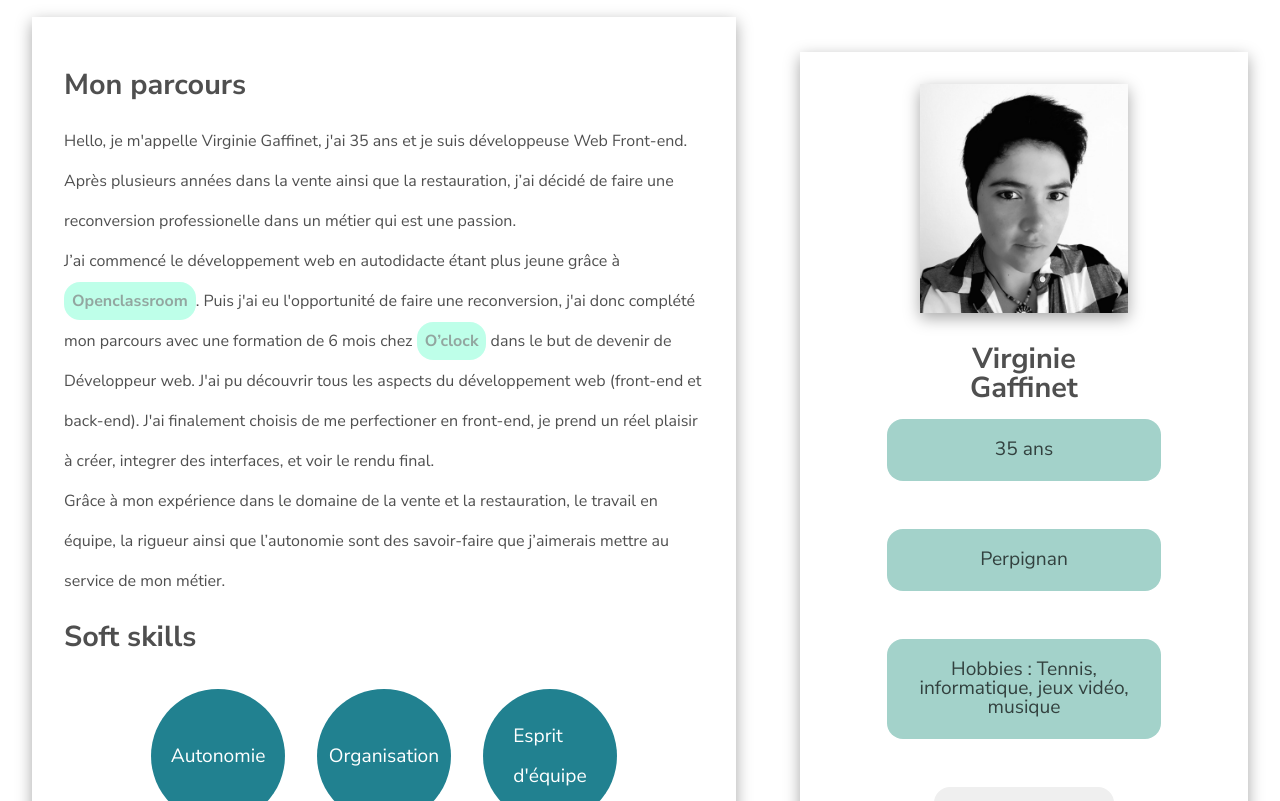
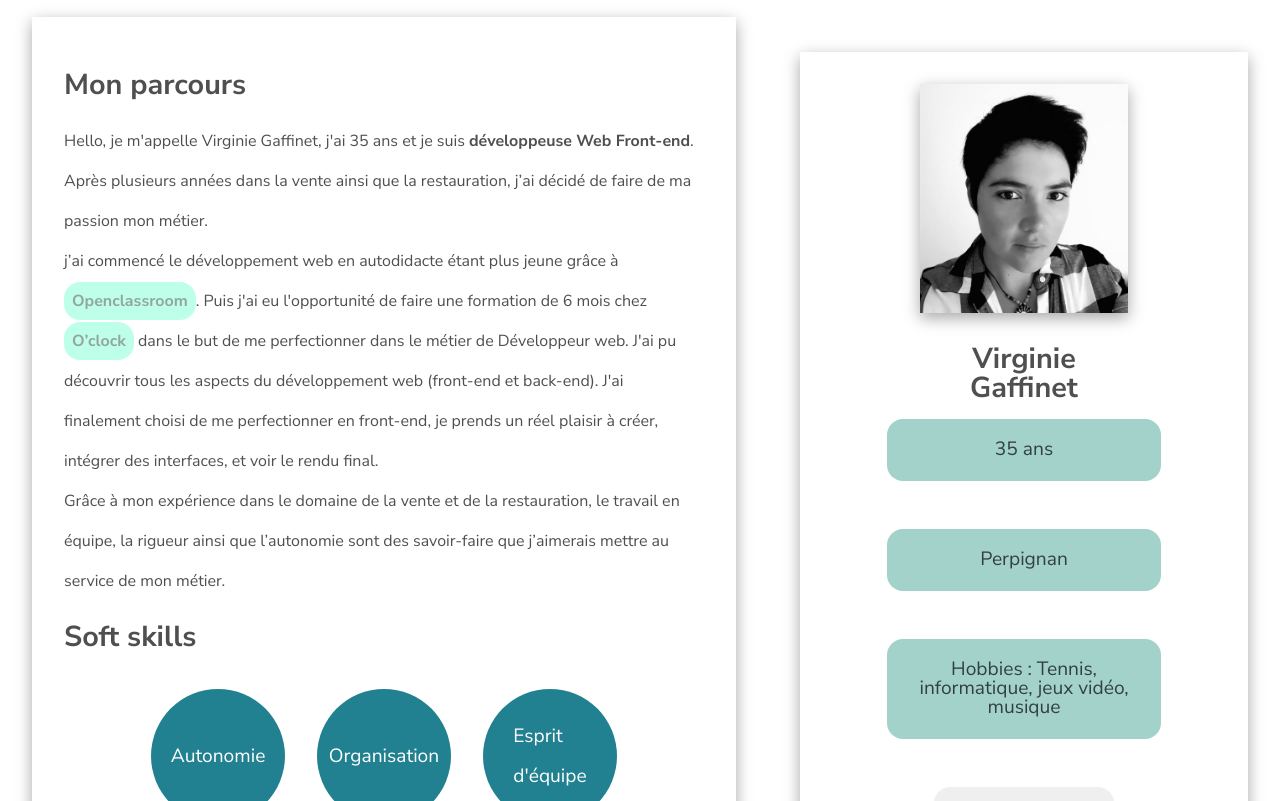
Before and after one commit to VirginieGaffinet/VirginieGaffinet.github.io, a React (Create React App) app: page / in a window 1280 px wide. Shown: the part 700-1501 px from the top of the page. Built offline with nearby package versions, Linux system fonts and the light colour scheme.

Commit message:
some text updated

```diff
--- a/src/components/About/About.css
+++ b/src/components/About/About.css
@@ -17,6 +17,10 @@
   flex-direction: column;
   align-items: center;
   box-shadow: var(--boxShadow);
+}
+
+.about-dev {
+  font-weight: var(--bold);
 }
 
 .about-title {
--- a/src/components/About/About.js
+++ b/src/components/About/About.js
@@ -17,9 +17,9 @@ function About() {
       <div className='about first-part-about-container'>
         <div className='main-about-container'>
           <h4 className='small-title'>Mon parcours</h4>
-          <p className='main-about'>Hello, je m'appelle Virginie Gaffinet, j'ai 35 ans et je suis développeuse Web Front-end. Après plusieurs années dans la vente ainsi que la restauration, j’ai décidé de faire une reconversion professionelle dans un métier qui est une passion.</p>
-          <p className='main-about'>J’ai commencé le développement web en autodidacte étant plus jeune grâce à <a href="https://openclassrooms.com/fr/" className='formation-name'>Openclassroom</a>. Puis j'ai eu l'opportunité de faire une reconversion, j'ai donc complété mon parcours avec une formation de 6 mois chez <a href="https://oclock.io/" className='formation-name'>O’clock</a> dans le but de devenir de Développeur web. J'ai pu découvrir tous les aspects du développement web (front-end et back-end). J'ai finalement choisis de me perfectioner en front-end, je prend un réel plaisir à créer, integrer des interfaces, et voir le rendu final.</p>
-          <p className='main-about'>Grâce à mon expérience dans le domaine de la vente et la restauration, le travail en équipe, la rigueur ainsi que l’autonomie sont des savoir-faire que j’aimerais mettre au service de mon métier.</p>
+          <p className='main-about'>Hello, je m'appelle Virginie Gaffinet, j'ai 35 ans et je suis <span className='about-dev'>développeuse Web Front-end</span>. Après plusieurs années dans la vente ainsi que la restauration, j’ai décidé de faire de ma passion mon métier.</p>
+          <p className='main-about'>j’ai commencé le développement web en autodidacte étant plus jeune grâce à <a href="https://openclassrooms.com/fr/" className='formation-name' target='_blank' rel="noreferrer">Openclassroom</a>. Puis j'ai eu l'opportunité de faire une formation de 6 mois chez <a href="https://oclock.io/" className='formation-name' target='_blank' rel="noreferrer">O’clock</a> dans le but de me perfectionner dans le métier de Développeur web. J'ai pu découvrir tous les aspects du développement web (front-end et back-end). J'ai finalement choisi de me perfectionner en front-end, je prends un réel plaisir à créer, intégrer des interfaces, et voir le rendu final.</p>
+          <p className='main-about'>Grâce à mon expérience dans le domaine de la vente et de la restauration, le travail en équipe, la rigueur ainsi que l’autonomie sont des savoir-faire que j’aimerais mettre au service de mon métier.</p>
           <h4 className='small-title'>Soft skills</h4>
           <div className='soft-skills-container'>
             <p className='soft-skill'>Autonomie</p>
```
Also changed, not shown: 1 other file (tests, documents, lock files or other folders).
